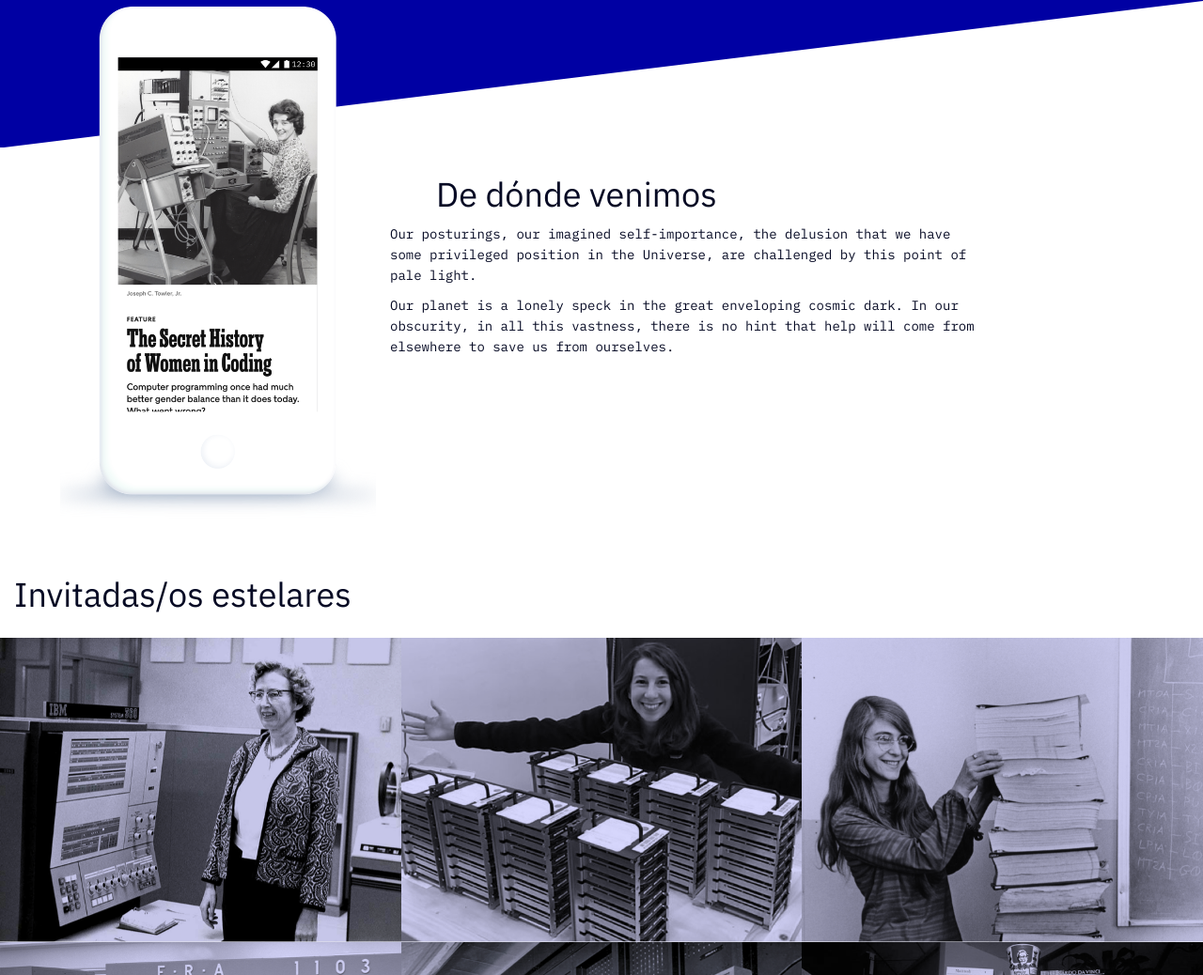
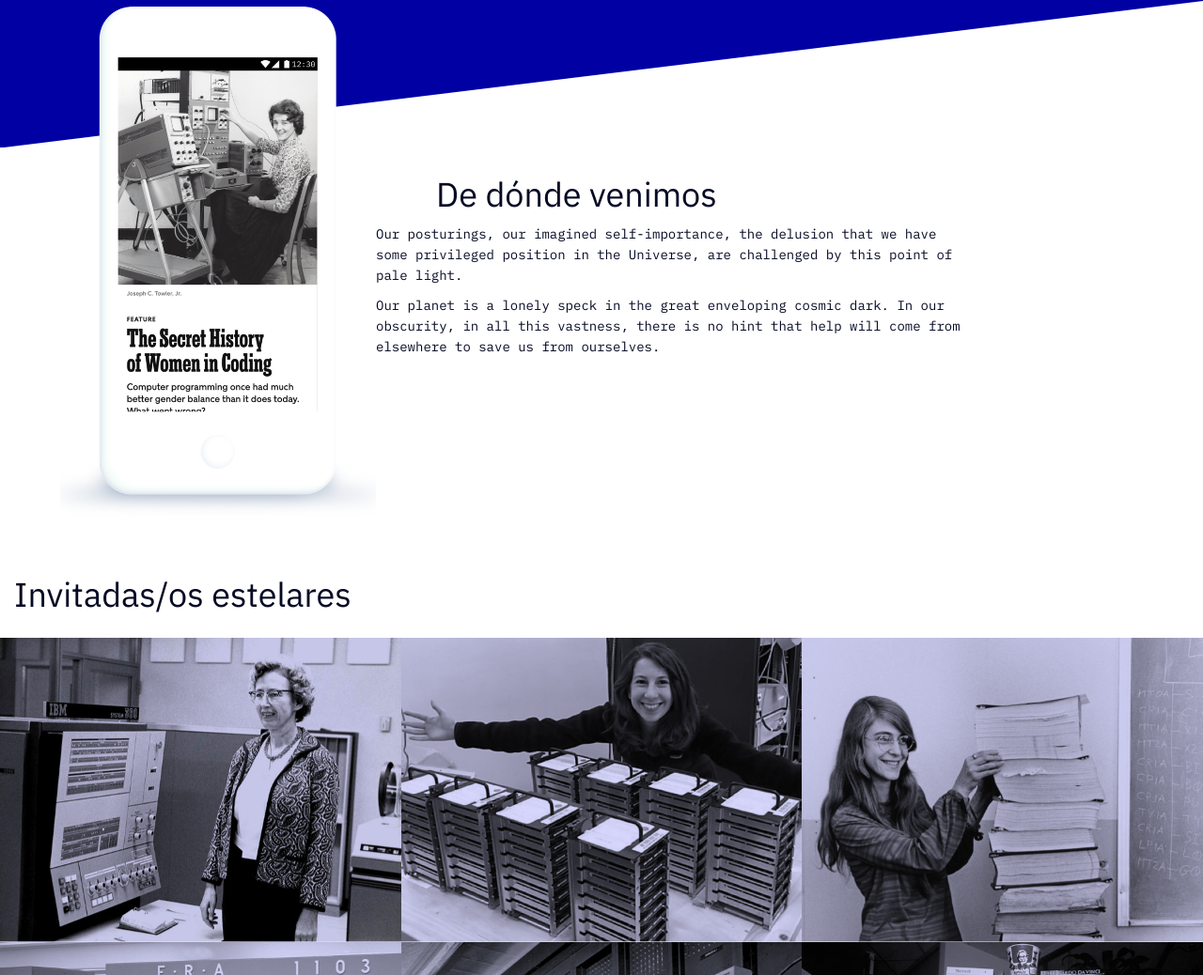
Before and after one commit to diegobisego/podcast, a plain HTML site: page index.html in a window 1280 px wide. Shown: the part 1275-2313 px from the top of the page at 94% size. Drawn offline with Linux system fonts and the light colour scheme.

Commit message:
scroll arreglado, verificado codigo en web html

```diff
--- a/styles.css
+++ b/styles.css
@@ -213,7 +213,7 @@ iframe {
     padding-left: 5vw;
 }
 .section3 p{
-    margin: 10px 0 0 15px;
+    margin: 10px 0 0 0;
     font-family: 'IBM Plex Mono', monospace;
     font-size: 14px;
     color: #060A24;
```
